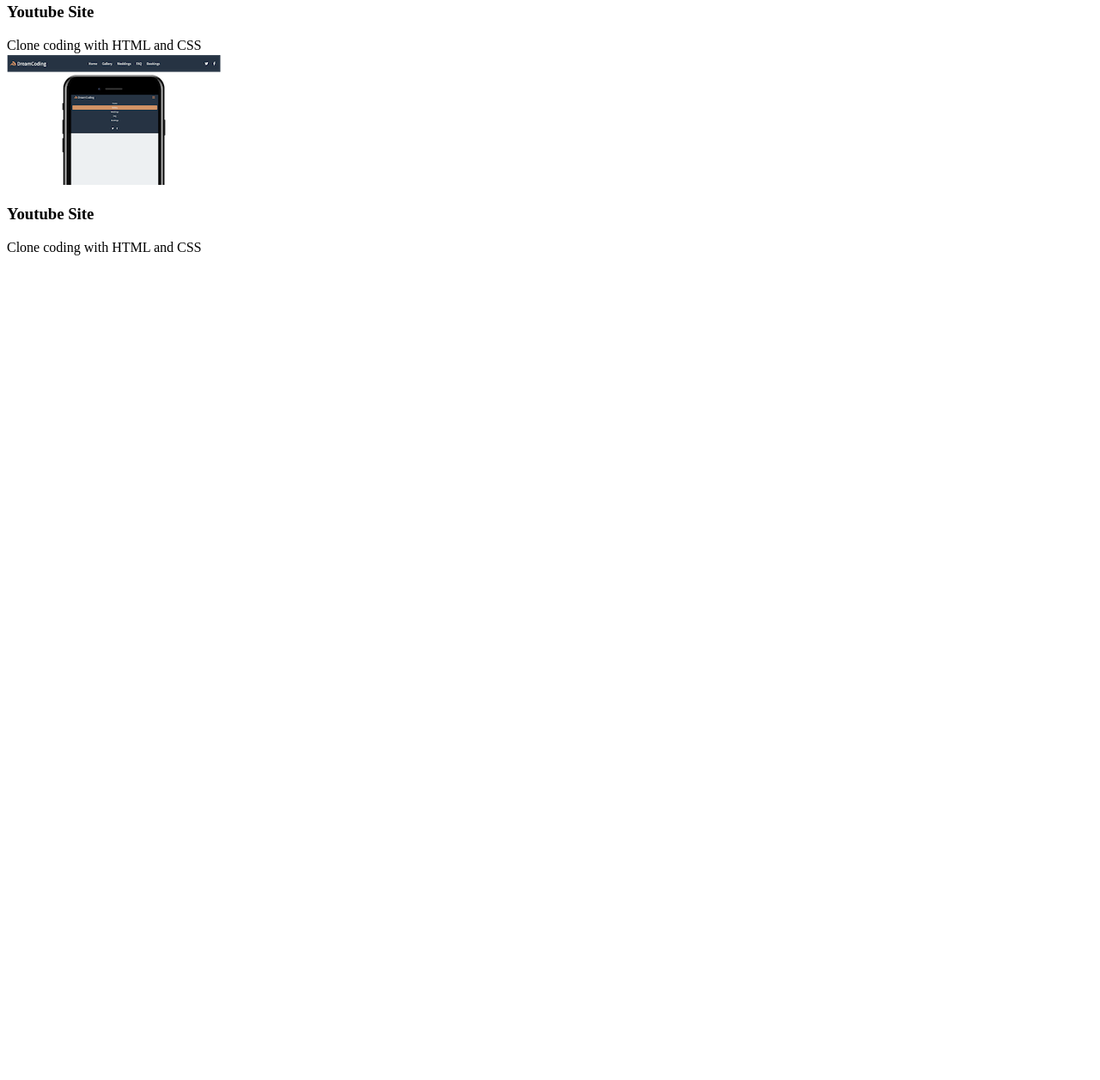
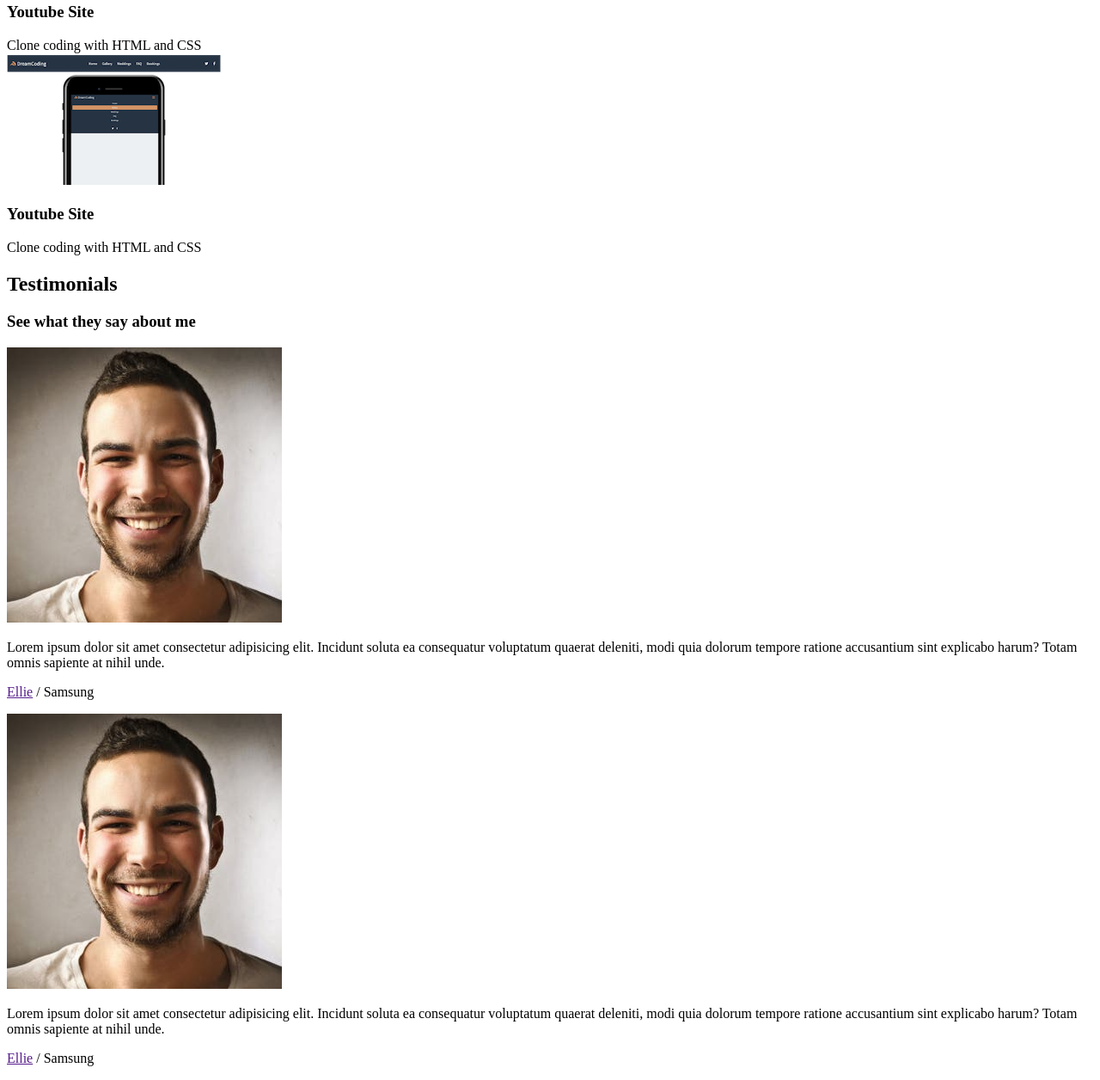
Before and after one commit to ssungbeenkim/portfolio-template, a plain HTML site: page index.html in a window 1280 px wide. Shown: the part 4413-5669 px from the top of the page at 86% size. Before the commit the page ends 4718 px from the top, so only its background shows below. Drawn offline with Linux system fonts and the light colour scheme.

Commit message:
HTML: Testimonials

```diff
--- a/index.html
+++ b/index.html
@@ -309,7 +309,44 @@
       </div>
     </section>
     <!-- Tesimonials -->
-    <section id="testimonials"></section>
+    <section id="testimonials">
+      <h1>Testimonials</h1>
+      <h3>See what they say about me</h3>
+      <div class="testimonials">
+        <div class="testimonial">
+          <img
+            src="imgs/peoples/people.jpeg"
+            alt="People"
+            class="testimonial__avatar"
+          />
+          <div class="testimonial__speech-bubble">
+            <p>
+              Lorem ipsum dolor sit amet consectetur adipisicing elit. Incidunt
+              soluta ea consequatur voluptatum quaerat deleniti, modi quia
+              dolorum tempore ratione accusantium sint explicabo harum? Totam
+              omnis sapiente at nihil unde.
+            </p>
+            <p><a href="">Ellie</a> / Samsung</p>
+          </div>
+        </div>
+        <div class="testimonial">
+          <img
+            src="imgs/peoples/people.jpeg"
+            alt="People"
+            class="testimonial__avatar"
+          />
+          <div class="testimonial__speech-bubble">
+            <p>
+              Lorem ipsum dolor sit amet consectetur adipisicing elit. Incidunt
+              soluta ea consequatur voluptatum quaerat deleniti, modi quia
+              dolorum tempore ratione accusantium sint explicabo harum? Totam
+              omnis sapiente at nihil unde.
+            </p>
+            <p><a href="">Ellie</a> / Samsung</p>
+          </div>
+        </div>
+      </div>
+    </section>
     <!-- contact -->
     <section id="contact"></section>
   </body>
```
Also changed, not shown: imgs/peoples/people.jpeg (added).
